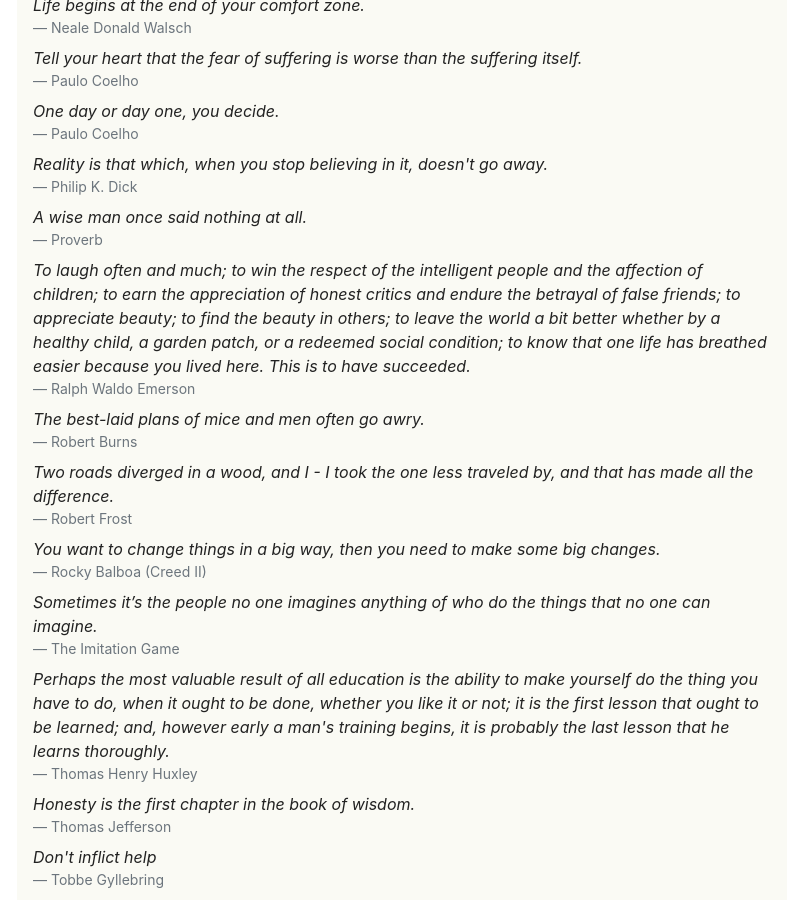
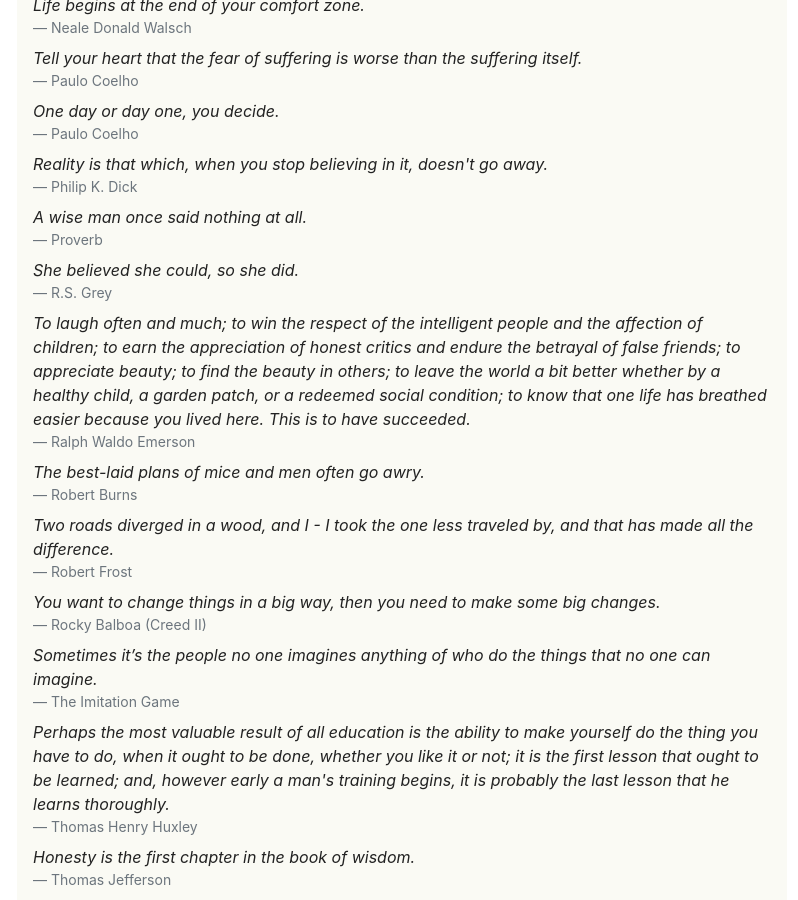
Before and after one commit to mackorone/mackorone.github.io, a Jekyll site: the page built from quotes.html, in a window 1280 px wide and 900 px high, scrolled down 3704 px. Shown: the whole window, without its empty margins (238-1036 px from the left). Built offline with Jekyll 4.4.1, drawn with Linux system fonts in a browser that asks for light colours; nearby versions of some CDN libraries.

Commit message:
Update quotes.yml

```diff
--- a/_data/quotes.yml
+++ b/_data/quotes.yml
@@ -147,3 +147,5 @@
   source: Eugene Bell Jr.
 - quote: Those who judge will never understand, and those who understand will never judge.
   source: Wilson Kanadi
+- quote: She believed she could, so she did.
+  source: R.S. Grey
```
